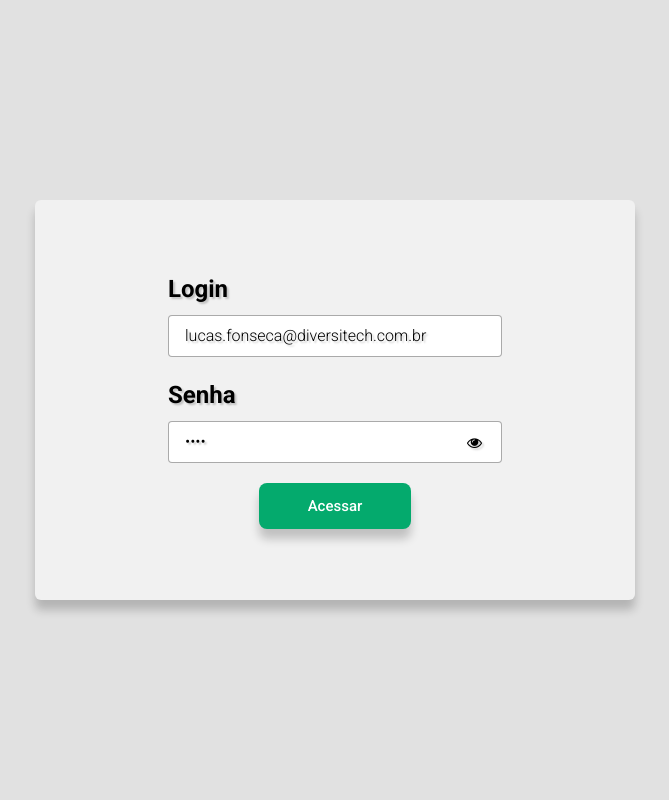
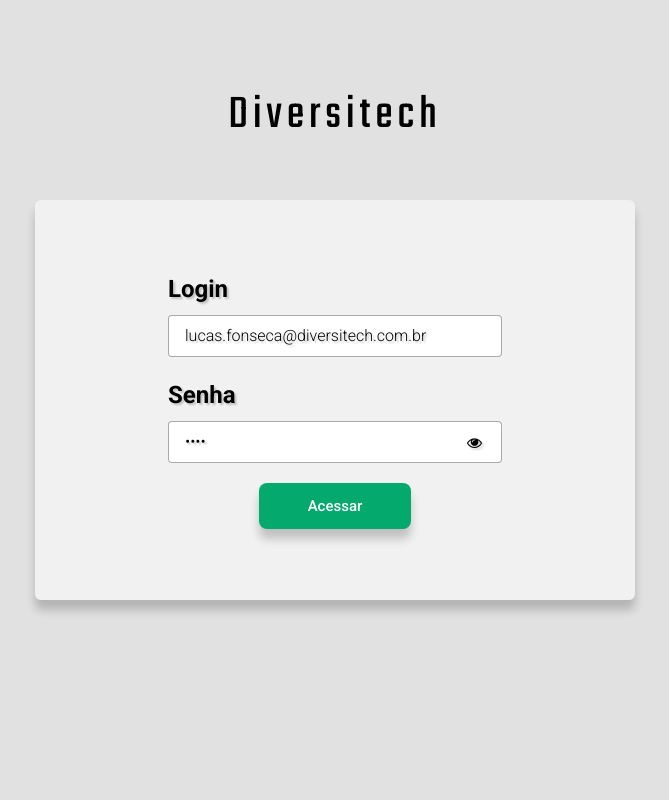
Before and after one commit to lukasfonks/diversitech, a Flask app: template templates/login.html in a window 1280 px wide. Shown: the whole page, without its empty margins (305-974 px from the left). Run offline with Flask 3, Linux system fonts and the light colour scheme; the template is opened without the code that fills it, so the values that code supplies are empty.

Commit message:
fix: add title name company

```diff
--- a/templates/login.html
+++ b/templates/login.html
@@ -3,9 +3,12 @@
         <link rel="preconnect" href="https://fonts.googleapis.com">
         <link rel="preconnect" href="https://fonts.gstatic.com" crossorigin>
         <link href="https://fonts.googleapis.com/css2?family=Roboto:wght@300;500;700&display=swap" rel="stylesheet">
+        <link href="https://fonts.googleapis.com/css2?family=Teko:wght@400;700&display=swap" rel="stylesheet">
 
         <link rel="stylesheet" href="https://www.w3schools.com/w3css/4/w3.css">
         <link rel="stylesheet" href="https://cdnjs.cloudflare.com/ajax/libs/font-awesome/4.7.0/css/font-awesome.min.css">
+
+
 
         <style>
             *{
@@ -20,9 +23,23 @@
                 display: flex;
                 justify-content: center;
                 align-items: center;
+                flex-direction: column;
                 background-color: #E1E1E1;
+                position: relative;
+            }
 
+            .title{
+                font-family: 'Teko';
+                font-size: 48px;
+                letter-spacing: 5px;
+                position: absolute;
+                left: 50%;
+                top: 10%;
+                transform: translate(-50%,0);
+                z-index: 9;
+                text-transform: capitalize;
             }
+
             .modal{
                 width: 600px;
                 height: 400px;
@@ -107,6 +124,12 @@
     </head>
     <body>
         <div class="container">
+
+                <div class="title">
+                    diversitech
+                </div>
+
+
             <div class="modal">
                 <div class="field">
                     <label for="login">Login</label>
```
